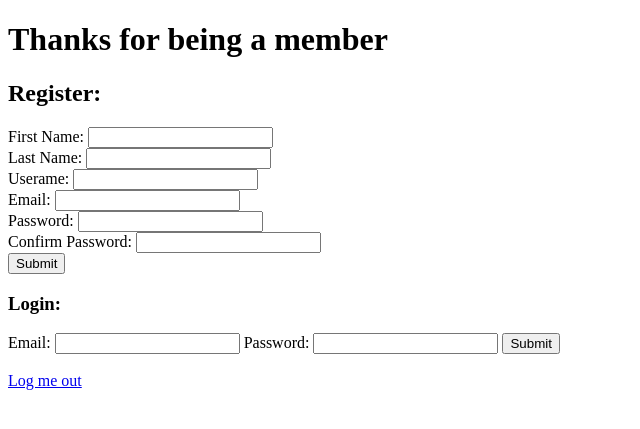
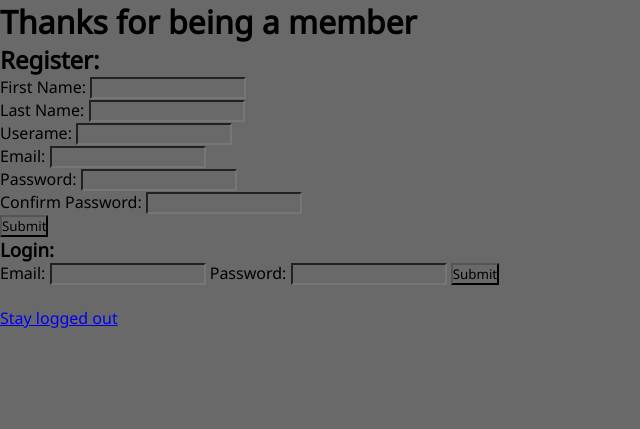
Before and after one commit to swynnejr/GOATS, a Flask app: page /login in a window 1280 px wide. Shown: the top 429 px of the page, without its empty margins (0-640 px from the left). Run offline with Flask 2, Linux system fonts and the light colour scheme.

Commit message:
graduation tweaks

```diff
--- /dev/null
+++ b/flask_app/static/login.css
@@ -0,0 +1,8 @@
+* {
+    margin: 0;
+    padding: 0;
+    box-sizing: border-box;
+    font-family: 'Noto Sans', sans-serif;
+    font-style: normal;
+    background-color: dimgrey;
+}
--- a/flask_app/static/style.css
+++ b/flask_app/static/style.css
@@ -66,7 +66,7 @@ nav ul {
 /* Main content */
 
 .body {
-    margin: 150px 0px 30px 0px;
+    margin: 70px 0px 30px 0px;
     text-align: center;
     min-width: 500px;
     color: white;
--- a/flask_app/templates/login_and_reg.html
+++ b/flask_app/templates/login_and_reg.html
@@ -4,6 +4,8 @@
     <meta charset="UTF-8">
     <meta http-equiv="X-UA-Compatible" content="IE=edge">
     <meta name="viewport" content="width=device-width, initial-scale=1.0">
+    <link rel="stylesheet" href="login.css">
+
     <style>@import url('https://fonts.googleapis.com/css2?family=Noto+Sans&display=swap');</style>
     <title>GOATS of the Mountain: Login</title>
 </head>
@@ -34,6 +36,6 @@
     Password: <input type="password" name="password">
     <input type="submit">
     </form><br>
-    <a href="/logout">Log me out</a>
+    <a href="/logout">Stay logged out</a>
 </body>
 </html>
```
